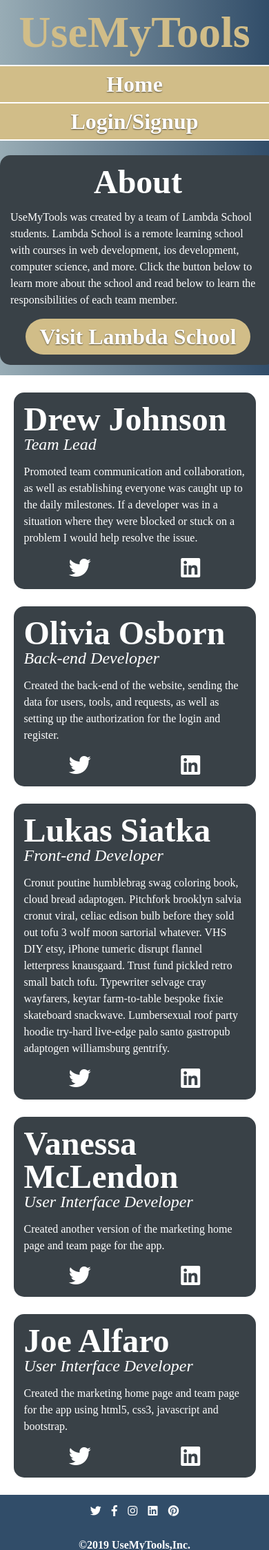
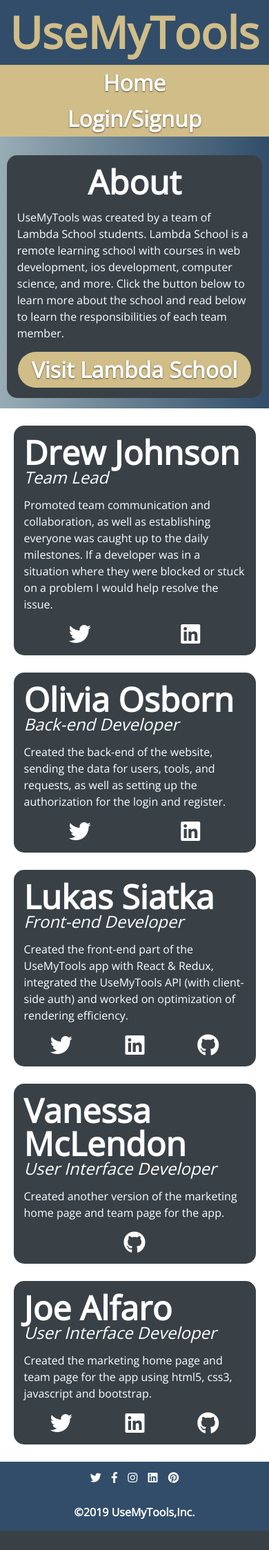
Before and after one commit to usemytools3-11/UserInterface, a PHP site: page /about.html in a window 390 px wide. Shown: the top 2247 px of the page at 69% size. After the commit the page ends 2219 px from the top, so only its background shows below. Run offline with PHP 8.4, Linux system fonts and the light colour scheme.

Commit message:
all styling and structure done. All content done except screenshots on homepage

```diff
--- a/about.html
+++ b/about.html
@@ -2,7 +2,7 @@
 <html lang="en">
   <head>
 
-    <title>Use My Tools</title>
+    <title>About UseMyTools</title>
 
     <!-- Meta tags -->
     <meta charset="utf-8">
@@ -15,7 +15,7 @@
 
     <!-- Custom Fonts (logos) -->
     <link rel="stylesheet" href="https://use.fontawesome.com/releases/v5.7.2/css/all.css" integrity="sha384-fnmOCqbTlWIlj8LyTjo7mOUStjsKC4pOpQbqyi7RrhN7udi9RwhKkMHpvLbHG9Sr" crossorigin="anonymous">
-
+    <link href="https://fonts.googleapis.com/css?family=Open+Sans" rel="stylesheet">
     <!-- Local styles and scripts -->
     <!--    <script defer="defer" src="./components"></script> -->
     <script defer="defer" src="./script/index.js"></script>
@@ -31,6 +31,7 @@
       </nav>
     </div>
     <div class="about about-container">
+
     <header class="about-header">
       <div class="header-left about-header-left">
         <img src="images/lambda.png" alt="lambda school logo">
@@ -77,11 +78,12 @@
            <div class="text">
             <h2>Lukas Siatka</h2>
             <h3>Front-end Developer</h3><br>
-            <p>Cronut poutine humblebrag swag coloring book, cloud bread adaptogen. Pitchfork brooklyn salvia cronut viral, celiac edison bulb before they sold out tofu 3 wolf moon sartorial whatever. VHS DIY etsy, iPhone tumeric disrupt flannel letterpress knausgaard. Trust fund pickled retro small batch tofu. Typewriter selvage cray wayfarers, keytar farm-to-table bespoke fixie skateboard snackwave. Lumbersexual roof party hoodie try-hard live-edge palo santo gastropub adaptogen williamsburg gentrify.</p>
+            <p>Created the front-end part of the UseMyTools app with React & Redux, integrated the UseMyTools API (with client-side auth) and worked on optimization of rendering efficiency.</p>
            </div>
            <ul>
              <li><a href="https://www.twitter.com/estraxofficial"><i class="fab fa-twitter fa-2x"></i></a></li>
              <li><a href="https://www.linkedin.com/in/estrax/"><i class="fab fa-linkedin fa-2x"></i></a></li>
+             <li><a href="https://github.com/estrax"><i class="fab fa-github fa-2x"></i></a></li>
            </ul>
          </div>
          <img src="images/lukas.jpeg" alt="Lukas' headshot">
@@ -94,11 +96,10 @@
             <p>Created another version of the marketing home page and team page for the app.
            </div>
            <ul>
-             <li><a href=""><i class="fab fa-twitter fa-2x"></i></a></li>
-             <li><a href=""><i class="fab fa-linkedin fa-2x"></i></a></li>
+             <li><a href="https://github.com/vanessamclendon1"><i class="fab fa-github fa-2x"></i></a></li>
            </ul>
          </div>
-         <img src="images/placeholder.jpg">
+         <img src="images/vanessa.jpg">
        </div>
        <div class="developer-banner reverse">
          <div class="banner-developer-text">
@@ -110,6 +111,7 @@
            <ul>
              <li><a href="https://www.twitter.com/JoeAlfaro925"><i class="fab fa-twitter fa-2x"></i></a></li>
              <li><a href="https://www.linkedin.com/in/joe-alfaro/"><i class="fab fa-linkedin fa-2x"></i></a></li>
+             <li><a href="https://github.com/joe-alfaro"><i class="fab fa-github fa-2x"></i></a></li>
            </ul>
          </div>
          <img src="images/joe.png" alt="">
--- a/css/index.css
+++ b/css/index.css
@@ -127,6 +127,9 @@
   border-collapse: collapse;
   border-spacing: 0;
 }
+html {
+  font-family: 'Open Sans', sans-serif;
+}
 body {
   overflow-x: hidden;
 }
@@ -177,9 +180,15 @@
   display: flex;
   justify-content: space-between;
   position: fixed;
-  background-image: linear-gradient(to right, #98ACB5, #314D69);
+  background-color: #314D69;
   width: 100vw;
   z-index: 1;
+}
+@media (max-width: 720px) {
+  .nav-bar {
+    flex-direction: column;
+    align-items: center;
+  }
 }
 .nav-bar h1 {
   padding: 15px;
@@ -189,6 +198,16 @@
   display: flex;
   justify-content: space-around;
   align-items: center;
+}
+@media (max-width: 1100px) {
+  .nav-bar nav {
+    width: 50%;
+  }
+}
+@media (max-width: 720px) {
+  .nav-bar nav {
+    flex-direction: column;
+  }
 }
 .nav-bar nav a {
   background-color: #D1BD88;
@@ -207,38 +226,34 @@
   border: 1px solid #D1BD88;
   cursor: pointer;
 }
-@media (max-width: 1100px) {
-  .nav-bar nav {
-    width: 50%;
-  }
+.nav-bar nav a:hover {
+  border: white;
 }
 @media (max-width: 720px) {
-  .nav-bar {
-    flex-direction: column;
-    align-items: center;
-    border-bottom: 2px white solid;
-  }
-  .nav-bar nav {
-    flex-direction: column;
-  }
   .nav-bar nav a {
     text-align: center;
     width: 100vw;
     border-radius: 0;
-    border-top: 2px white solid;
-  }
-  .nav-bar nav a:hover {
-    border: white;
   }
 }
 header {
-  padding-top: 79px;
   width: 100vw;
   display: flex;
   justify-content: center;
   background-image: linear-gradient(to right, #98ACB5, #314D69);
   align-items: center;
   margin-bottom: 25px;
+}
+@media (max-width: 720px) {
+  header {
+    padding-bottom: 15px;
+    display: block;
+  }
+}
+@media (max-width: 720px) {
+  header .header-left {
+    display: none;
+  }
 }
 header .header-left img {
   width: 200px;
@@ -254,6 +269,12 @@
   align-items: center;
   justify-content: space-around;
 }
+@media (max-width: 720px) {
+  header .header-right {
+    width: 95%;
+    margin: auto;
+  }
+}
 header .header-right h2 {
   text-align: center;
   margin-top: 15px;
@@ -267,17 +288,12 @@
 header .header-right a {
   margin-bottom: 15px;
 }
+.home-header {
+  padding-top: 95px;
+}
 @media (max-width: 720px) {
-  header {
+  .home-header {
     padding-top: 225px;
-    padding-bottom: 15px;
-    display: block;
-  }
-  header .header-left {
-    display: none;
-  }
-  header .header-right {
-    margin: auto;
   }
 }
 @media (max-width: 825px) {
@@ -331,15 +347,20 @@
 }
 .carousel {
   margin: 25px auto 0 auto;
-  max-width: 50%;
+  max-width: 80%;
+}
+@media (max-width: 720px) {
+  .carousel {
+    display: none;
+  }
 }
 .carousel .carousel-inner > .item > a > img,
 .carousel .carousel-inner > .item > img,
 .carousel .img-responsive,
 .carousel .thumbnail a > img,
 .carousel .thumbnail > img {
-  height: 500px;
   width: 100%;
+  height: auto;
 }
 .carousel #search-for-it {
   height: 100%;
@@ -354,11 +375,6 @@
 }
 .carousel #search-for-it a:hover {
   text-decoration: none;
-}
-@media (max-width: 1100px) {
-  .carousel {
-    display: none;
-  }
 }
 .bottom-banner {
   width: 95%;
@@ -403,14 +419,13 @@
 .bottom-banner .bottom-banner-left .button {
   margin-bottom: 15px;
 }
-.bottom-banner img {
+.bottom-banner .bottom-banner-img {
   width: 33%;
-  height: auto;
   object-fit: cover;
   border-radius: 0 15px 15px 0;
 }
 @media (max-width: 720px) {
-  .bottom-banner img {
+  .bottom-banner .bottom-banner-img {
     height: auto;
     width: 100%;
     order: -1;
@@ -449,7 +464,7 @@
   width: 100%;
   height: auto;
 }
-.developer-banner .banner-developer-text ul a:hover {
+.developer-banner .banner-developer-text ul a i:hover {
   color: #D1BD88;
 }
 .developer-banner img {
--- a/home.html
+++ b/home.html
@@ -21,6 +21,7 @@
 <!--    <script defer="defer" src="./components"></script> -->
     <script defer="defer" src="./script/index.js"></script>
     <link rel="stylesheet" href="./css/index.css">
+    <link href="https://fonts.googleapis.com/css?family=Open+Sans" rel="stylesheet">
   </head>
 
   <body>
@@ -96,7 +97,7 @@
            <p>Join other hobbyists and professionals lending and borrowing the tools you need now</p>
            <a class="button" href="http://usemytools-frontend.netlify.com/">Visit App</a>
          </div>
-         <img src="images/wrenches.jpg" alt="organized layed out wrenches">
+         <img class="bottom-banner-img" src="images/wrenches.jpg" alt="organized layed out wrenches">
        </div>
       </div>
 
--- a/less/aboutpage.less
+++ b/less/aboutpage.less
@@ -29,10 +29,10 @@
           color: white;
           width: 100%;
           height: auto;
-        }
 
-        &:hover {
-          color: @altColor;
+          &:hover {
+            color: @altColor;
+          }
         }
       }
     }
--- a/less/global.less
+++ b/less/global.less
@@ -1,3 +1,7 @@
+html {
+  font-family: 'Open Sans', sans-serif;
+}
+
 body {
   overflow-x: hidden;
 }
--- a/less/header.less
+++ b/less/header.less
@@ -1,5 +1,4 @@
 header {
-  padding-top: 79px;
   width: 100vw;
   display: flex;
   justify-content: center;
@@ -7,7 +6,16 @@
   align-items: center;
   margin-bottom: 25px;
 
+  @media @mobile {
+    padding-bottom: 15px;
+    display: block;
+  }
+
   .header-left{
+    @media @mobile {
+      display: none;
+    }
+
     img {
       width: 200px;
       height: auto;
@@ -23,6 +31,11 @@
     flex-direction: column;
     align-items: center;
     justify-content: space-around;
+
+    @media @mobile {
+      width: 95%;
+      margin: auto;
+    }
 
     h2 {
       text-align: center;
@@ -40,23 +53,15 @@
       margin-bottom: 15px;
     }
   }
+}
+
+.home-header {
+  padding-top: 95px;
 
   @media @mobile {
     padding-top: 225px;
-    padding-bottom: 15px;
-    display: block;
+  }
 
-    .header-left {
-      display: none;
-    }
-
-    .header-right{
-      margin: auto;
-    }
-  }
-}
-
-.home-header {
   .header-left{
     img:last-child {
       @media (max-width: 825px) {
--- a/less/homepage.less
+++ b/less/homepage.less
@@ -1,27 +1,30 @@
 .carousel {
   margin: 25px auto 0 auto;
-  max-width: 50%;
+  max-width:80%;
+  @media @mobile {
+    display: none;
+  }
+
   .carousel-inner>.item>a>img, .carousel-inner>.item>img, .img-responsive, .thumbnail a>img, .thumbnail>img {
-    height: 500px;
     width: 100%;
+    height: auto;
   }
+
   #search-for-it {
     height: 100%;
     display: flex;
     flex-direction: column;
     justify-content: center;
     align-items: center;
+
     a{
       margin: 15px 0;
       width: 40%;
+
       &:hover {
         text-decoration: none;
       }
     }
-  }
-
-  @media @tablet {
-    display: none;
   }
 }
 
@@ -38,6 +41,7 @@
     flex-direction: column;
     max-height: 100%;
   }
+
   .bottom-banner-left {
     width: 67%;
     display: flex;
@@ -68,9 +72,8 @@
     }
   }
 
-  img {
+  .bottom-banner-img {
     width: 33%;
-    height: auto;
     object-fit: cover;
     border-radius: 0 15px 15px 0;
 
@@ -80,6 +83,5 @@
       order: -1;
       border-radius: 15px 15px 0 0;
     }
-
   }
 }
--- a/less/navigation.less
+++ b/less/navigation.less
@@ -2,9 +2,15 @@
   display: flex;
   justify-content: space-between;
   position: fixed;
-  background-image: linear-gradient(to right, @gullGray, @sanJuan);
+  background-color: @sanJuan;
   width: 100vw;
   z-index: 1;
+
+  @media @mobile {
+    flex-direction: column;
+    align-items: center;
+    //border-bottom: 2px white solid;
+  }
 
   h1 {
     padding: 15px;
@@ -15,31 +21,27 @@
     display: flex;
     justify-content: space-around;
     align-items: center;
-    a {
-      .custom-button(@altColor, white);
-    }
 
     @media @tablet {
       width: 50%;
     }
-  }
 
-  @media @mobile {
-    flex-direction: column;
-    align-items: center;
-    border-bottom: 2px white solid;
-    nav {
+    @media @mobile {
       flex-direction: column;
+    }
 
-      a{
+    a {
+      .custom-button(@altColor, white);
+
+      &:hover {
+        border: white;
+      }
+
+      @media @mobile {
         text-align: center;
         width: 100vw;
         border-radius: 0;
-        border-top: 2px white solid;
-
-        &:hover {
-          border: white;
-        }
+        //border-top: 2px white solid;
       }
     }
   }
```
Also changed, not shown: images/drew.jpeg (added), images/vanessa.jpg (added).
